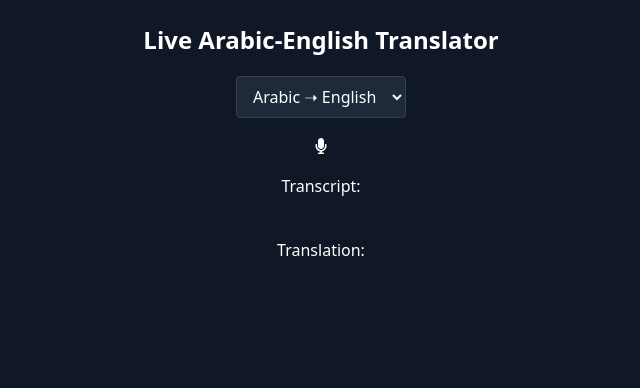
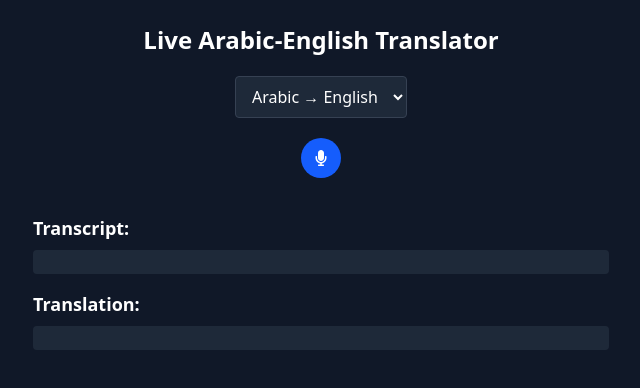
Before and after one commit to abmu/arabic-english-transcriber, a React (Vite) app in the folder frontend/: page / in a window 1280 px wide. Shown: the top 388 px of the page, without its empty margins (319-959 px from the left). Built offline with nearby package versions, Linux system fonts and the light colour scheme; no server answers.

Commit message:
Finished frontend styling

```diff
--- a/frontend/src/App.tsx
+++ b/frontend/src/App.tsx
@@ -136,27 +136,29 @@ function App() {
       <div>
         <label>
           <select onChange={handleLanguageDirectionChange} disabled={isRecording} className='bg-gray-800 text-white border border-gray-700 rounded px-3 py-2 focus:outline-none focus:ring-2 focus:ring-blue-500 disabled:opacity-50'>
-            <option value='ar-en'>Arabic ➝ English</option>
-            <option value='en-ar'>English ➝ Arabic</option>
+            <option value='ar-en'>Arabic → English</option>
+            <option value='en-ar'>English → Arabic</option>
           </select>
         </label>
       </div>
-      <button onClick={isRecording ? stopRecording : startRecording}>
+      <button onClick={isRecording ? stopRecording : startRecording} className='bg-blue-600 hover:bg-blue-700 text-white p-3 rounded-full focus:outline-none focus:ring-2 focus:ring-blue-400'>
         {isRecording ? <FaStop /> : <FaMicrophone />}
       </button>
-      <h2>Transcript:</h2>
-      <p>
+      <div className='w-full max-w-xl'>
+        <h2 className='text-lg font-semibold mt-4'>Transcript:</h2>
+        <p className='bg-gray-800 p-3 rounded mt-2 text-sm'>
           {[...finalSegments.map(seg => seg.transcript), interimSegment?.transcript]
             .filter(Boolean)
             .join(' ')}
         </p>
-      <h2>Translation:</h2>
-      <p>
+        <h2 className='text-lg font-semibold mt-4'>Translation:</h2>
+        <p className='bg-gray-800 p-3 rounded mt-2 text-sm'>
           {[...finalSegments.map(seg => seg.translation), interimSegment?.translation]
             .filter(Boolean)
             .join(' ')}
         </p>
       </div>
+    </div>
   );
 }
 
```
Lines whose indentation alone changed are shown as unchanged.
